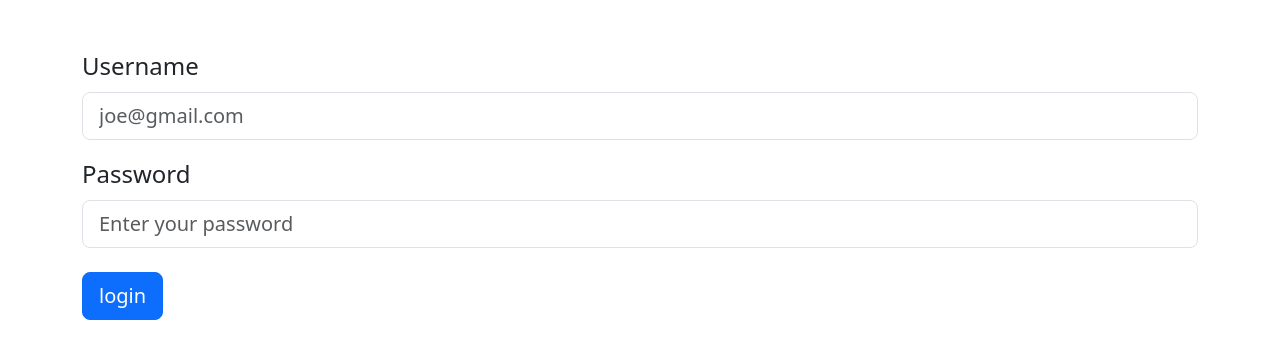
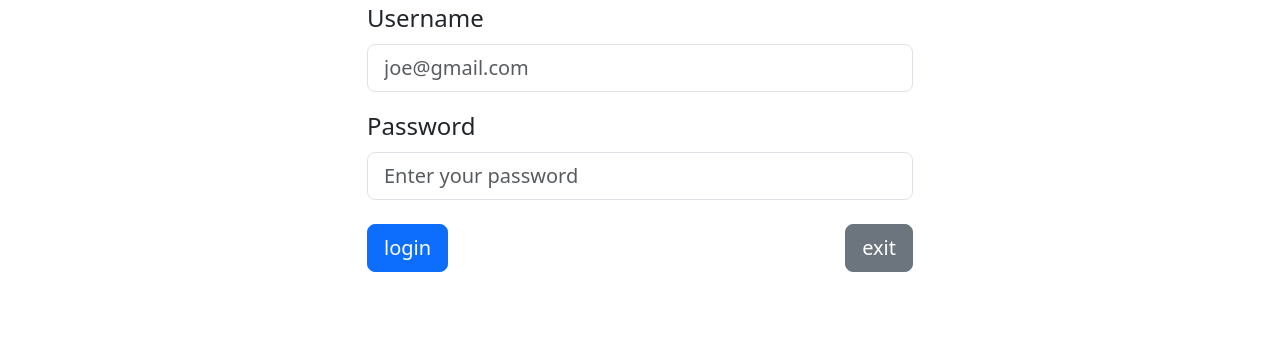
Before and after one commit to anhtuansggd/AssignmentSubmissionApp, a React (Create React App) app in the folder front-end/: page /login in a window 1280 px wide. Shown: the top 358 px of the page. Built offline with nearby package versions, Linux system fonts and the light colour scheme.

Commit message:
feat(front-end): center elements in Login page

```diff
--- a/front-end/src/Login/index.js
+++ b/front-end/src/Login/index.js
@@ -35,35 +35,50 @@ const Login = () => {
 
     return (
         <>
-            <Container className="mt-5">
-                <Form.Group className="mb-3" controlId="formBasicEmail">
-                    <Form.Label htmlFor='username' className="fs-4">Username</Form.Label>
+            <Container>
+                <Row className="justify-content-center">
+                    <Col md="8" lg="6">
+                        <Form.Group className="mb-3" controlId="username">
+                            <Form.Label className="fs-4">Username</Form.Label>
                             <Form.Control type="email"
                                           placeholder="joe@gmail.com"
                                           size="lg"
-                                  id="username"
                                           value={username}
                                           onChange={(event) => setUsername(event.target.value)}/>
                         </Form.Group>
-                <Form.Group className="mb-3" controlId="formBasicEmail">
-                    <Form.Label htmlFor='password' className="fs-4">Password</Form.Label>
+                    </Col>
+                </Row>
+
+                <Row className="justify-content-center">
+                    <Col md="8" lg="6">
+                        <Form.Group className="mb-3" controlId="password">
+                            <Form.Label className="fs-4">Password</Form.Label>
                             <Form.Control type="password"
                                           placeholder="Enter your password"
                                           size="lg"
-                                  id="password"
                                           value={password}
                                           onChange={(event) => setPassword(event.target.value)}/>
                         </Form.Group>
-                <Row>
-                    <Col className="mt-2">
-                        <div>
+                    </Col>
+                </Row>
+
+                <Row className="justify-content-center">
+                    <Col md="8" lg="6" className="mt-2 d-flex flex-column gap-2 flex-md-row justify-content-between">
                         <Button
                             id="submit"
                             type="button"
                             onClick={() => sendLoginRequest()}
                             size="lg"
                         >login</Button>
-                        </div>
+                        <Button
+                            variant="secondary"
+                            id="submit"
+                            type="button"
+                            onClick={() => {
+                                window.location.href = "/"
+                            }}
+                            size="lg"
+                        >exit</Button>
                     </Col>
                 </Row>
             </Container>
```
Lines whose indentation alone changed are shown as unchanged.
